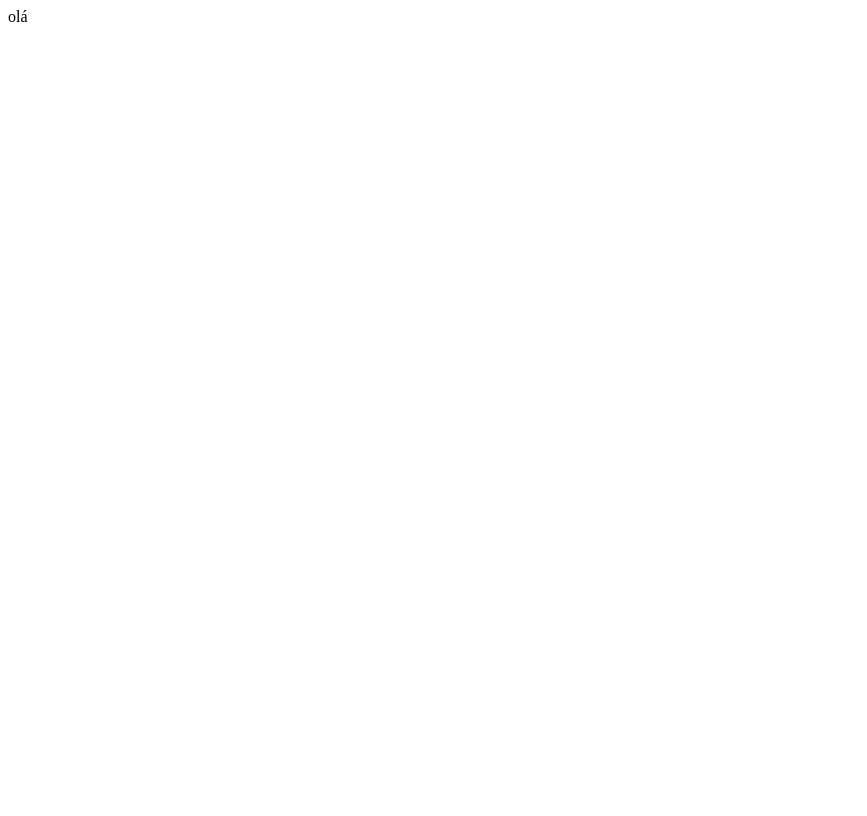
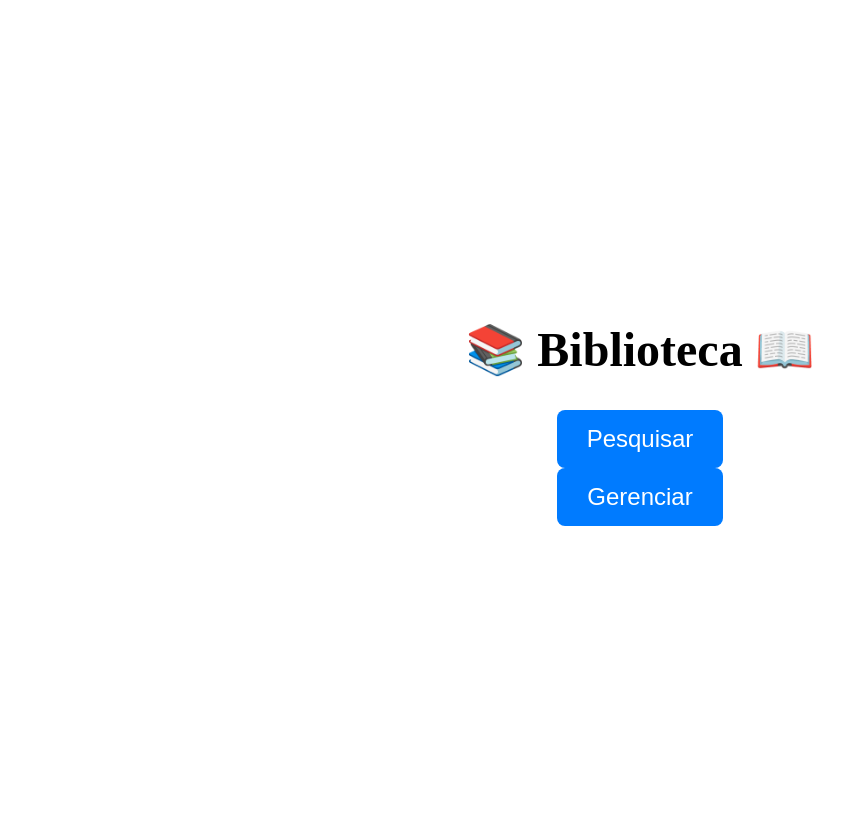
Before and after one commit to juliapongf/ProjetoWebDev, a Django app: page /biblioteca/ in a window 1280 px wide. Before the commit the part shown is almost empty. Shown: the whole page, without its empty margins (0-867 px from the left). Before the commit the page ends 22 px from the top, so only its background shows below. Run offline with Django 5.2, Linux system fonts and the light colour scheme.

Commit message:
Implementacao da navegacao entre paginas do aplicativo

```diff
--- /dev/null
+++ b/ProjetoWebDev/Biblioteca/static/Biblioteca/styles.css
@@ -0,0 +1,38 @@
+header {
+        display: flex;
+        flex-direction: column;
+        align-items: center;
+        justify-content: center;
+        height: 100vh;
+    }
+
+    #cabecalho h1 {
+        font-size: 3rem;
+        text-align: center;
+    }
+
+    .button-container {
+        display: flex;
+        flex-direction: column;
+        gap: 20px;
+    }
+
+    button {
+        font-size: 1.5rem;
+        padding: 15px 30px;
+        background-color: #007BFF;
+        color: white;
+        border: none;
+        border-radius: 8px;
+        cursor: pointer;
+        text-align: center;
+    }
+
+    button a {
+        color: white;
+        text-decoration: none;
+    }
+
+    button:hover {
+        background-color: #0056b3;
+    }
--- a/ProjetoWebDev/Biblioteca/templates/Biblioteca/index.html
+++ b/ProjetoWebDev/Biblioteca/templates/Biblioteca/index.html
@@ -1,11 +1,35 @@
+{% load static %}
+
 <!DOCTYPE html>
+
 <html lang="en">
+
 <head>
     <meta charset="UTF-8">
     <meta name="viewport" content="width=device-width, initial-scale=1.0">
-    <title>Document</title>
+    <title>Biblioteca</title>
+
+    <link rel="stylesheet" href="{% static 'Biblioteca/styles.css' %}" >
 </head>
+
 <body>
-    olá
+
+    <header>
+
+        <div id="cabecalho">
+            <h1>📚 Biblioteca 📖</h1>
+        </div>
+
+        <button>
+            <a href="http://127.0.0.1:8000/biblioteca/pesquisa">Pesquisar</a>
+        </button>
+
+        <button>
+            <a href="http://127.0.0.1:8000/biblioteca/gerenciar">Gerenciar</a>
+        </button>
+
+  </header>
+
 </body>
+
 </html>
--- a/ProjetoWebDev/ProjetoWebDev/settings.py
+++ b/ProjetoWebDev/ProjetoWebDev/settings.py
@@ -115,7 +115,7 @@ USE_TZ = True
 # Static files (CSS, JavaScript, Images)
 # https://docs.djangoproject.com/en/5.2/howto/static-files/
 
-STATIC_URL = "static/"
+STATIC_URL = "/static/"
 
 # Default primary key field type
 # https://docs.djangoproject.com/en/5.2/ref/settings/#default-auto-field
```
Also changed, not shown: ProjetoWebDev/Biblioteca/templates/Biblioteca/gerenciamento.html (+14 -0 lines), ProjetoWebDev/Biblioteca/templates/Biblioteca/pesquisa.html (+15 -3 lines).
